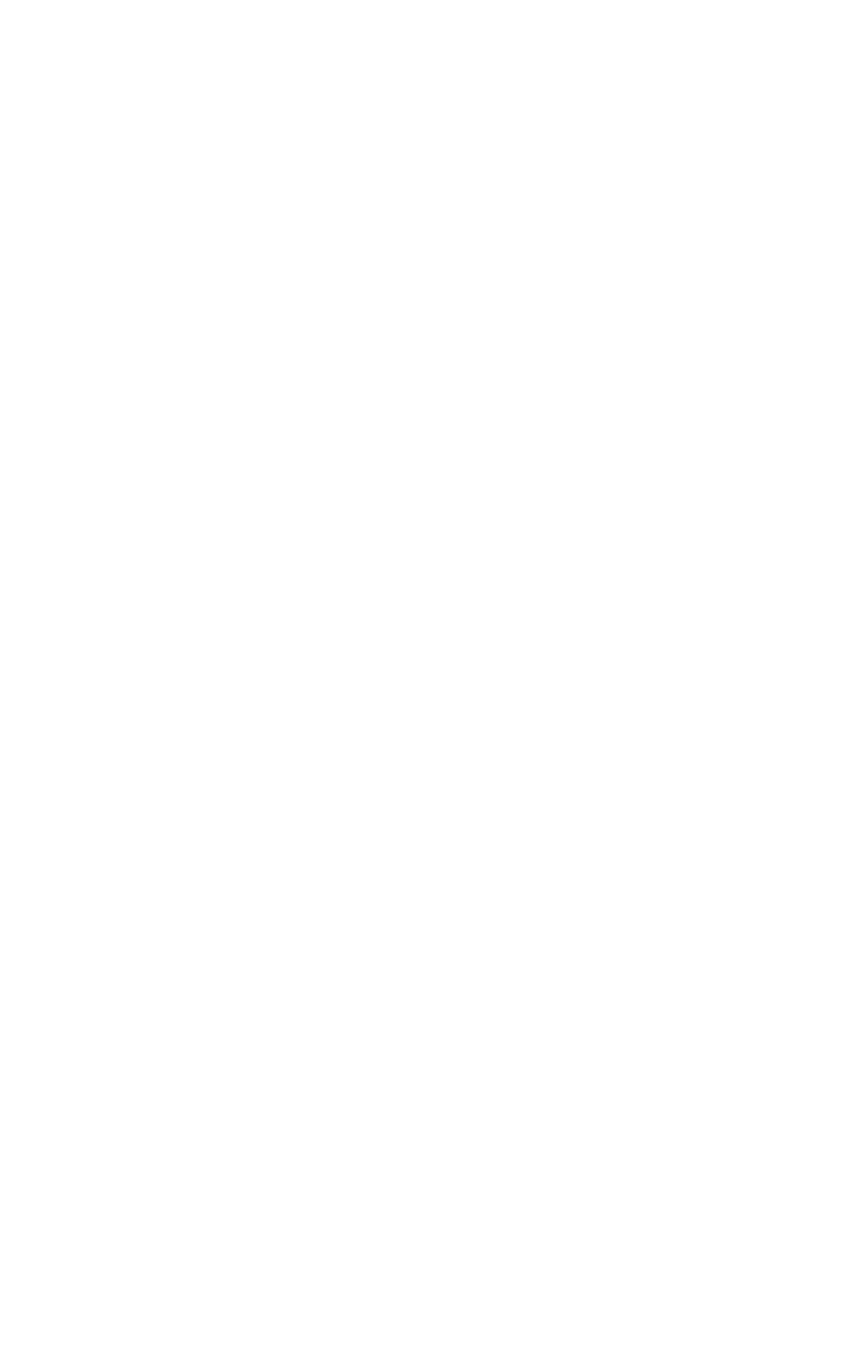
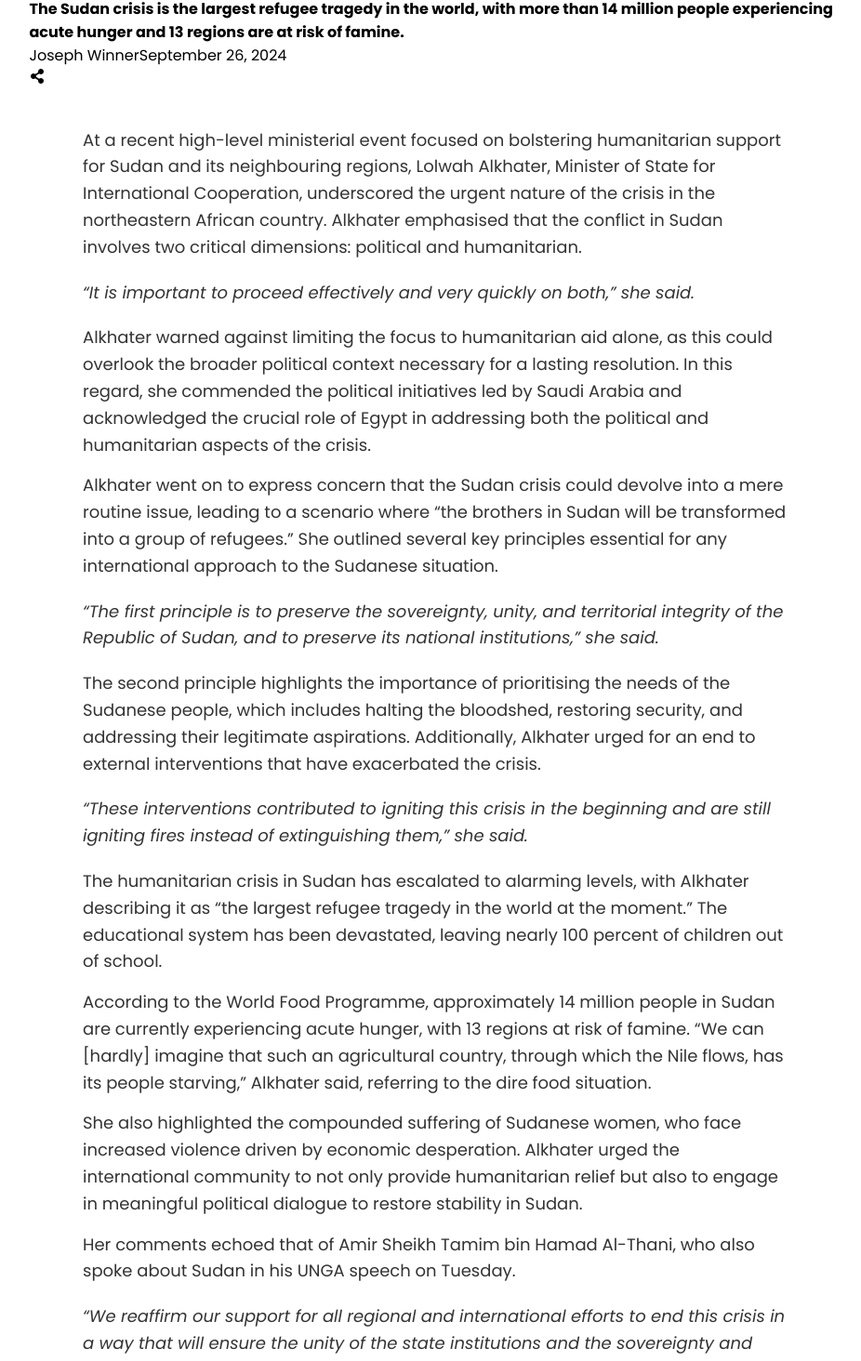
Before and after one commit to joseph-winner/Adm24, a React (Create React App) app: page /News in a window 1280 px wide. Before the commit this address had no page. Shown: the part 800-2264 px from the top of the page at 93% size, without its empty margins (171-1097 px from the left). Before the commit the page ends 800 px from the top, so only its background shows below. Built offline with nearby package versions, Linux system fonts and the light colour scheme.

Commit message:
Adding Reading News Route

```diff
--- a/src/App.js
+++ b/src/App.js
@@ -3,6 +3,7 @@ import { BrowserRouter, Route, Routes} from 'react-router-dom';
 import Addproduct from "./app/Screens/Products/Addproduct/Addproduct";
 import HomeScreen from "./app/constants/HomeScreen";
 import Singleproduct from "./app/Screens/Products/Singleproduct/Singleproduct";
+import SingleNews from "./app/Screens/NewsScreen/SingleNews";
 
 
 function App() {
@@ -12,6 +13,7 @@ function App() {
           <Route index element={<HomeScreen />} />
           <Route path="/Addproduct" element={<Addproduct />} />
           <Route path="/Product" element={<Singleproduct />} />
+          <Route path="/News" element={<SingleNews />} />
     </Routes>
     </BrowserRouter>
   );
--- /dev/null
+++ b/src/app/Screens/NewsScreen/SingleNews.css
@@ -0,0 +1,6 @@
+.single-sect-container main{
+    margin: 15px;
+    margin-top: 80px;
+    display: flex;
+    justify-content: center;
+}
--- /dev/null
+++ b/src/app/Screens/NewsScreen/SingleNews.jsx
@@ -0,0 +1,37 @@
+import React, { useEffect, useState } from 'react';
+import SingleHeader from '../../components/SingleHeader/SingleHeader';
+import Layout from '../../constants/Layout';
+import Footer from '../../components/Footer/Footer';
+import SingleNewsComponent from '../../components/NewsComponent/SingleNewsComponent';
+import "./SingleNews.css"
+
+export default function SingleNews() {
+  const [isMobile, setIsMobile] = useState(window.innerWidth <= 767);
+
+  useEffect(() => {
+    const handleResize = () => {
+      setIsMobile(window.innerWidth <= 767);
+    };
+
+    window.addEventListener('resize', handleResize);
+    return () => {
+      window.removeEventListener('resize', handleResize);
+    };
+  }, []);
+
+  return (
+    <div className='single-sect-container'>
+      {isMobile ? (
+        <>
+          <SingleHeader title='Qatar urges global action on Sudan crisis' />
+          <SingleNewsComponent />
+          <Footer />
+        </>
+      ) : (
+        <Layout>
+            <SingleNewsComponent />
+        </Layout>
+      )}
+    </div>
+  );
+}
--- a/src/app/components/NewsComponent/NewsComponent.css
+++ b/src/app/components/NewsComponent/NewsComponent.css
@@ -39,3 +39,57 @@
         font-size: 0.9em;
     }
 }
+
+/* -------------------------------------------------------------------------- */
+.single-news-main{
+    width: 70%;
+}
+
+.single-news-main img{
+    width: 100%;
+    border-radius: 40px;
+}
+.news-article-desc {
+    line-height: 1.6;
+    font-size: 18px;
+    color: #333;
+    padding: 20px;
+    border-radius: 5px;
+    width: 800px;
+    margin: 20px auto;
+}
+
+.news-article-desc p {
+    margin-bottom: 15px;
+}
+
+.news-article-desc blockquote {
+    margin: 20px 0;
+    font-style: italic;
+}
+
+
+@media(max-width:767px){
+    .single-news-main{
+        width: 100%;
+        margin: 15px;
+        margin-top: 90px;
+    }
+
+    .news-img{
+        width: 90%;
+        display: flex;
+        justify-content: center;
+        align-items: center;
+    }
+
+    .news-img img{
+        width: 100%;
+        border-radius: 30px;
+    }
+
+    .news-article-desc {
+        width: 100%;
+        padding: 0px;
+    }
+}
--- a/src/app/components/NewsComponent/NewsComponent.jsx
+++ b/src/app/components/NewsComponent/NewsComponent.jsx
@@ -1,10 +1,15 @@
 import React from 'react';
 import "./NewsComponent.css"
+import { useNavigate } from 'react-router-dom';
 
 export default function NewsComponent({ title, description, date, imageUrl }) {
+  const Navigate = useNavigate()
+  const HandleNews = () =>{
+    Navigate("/News")
+  }
   return (
     <div className="news-card">
-      <img src={imageUrl || "https://via.placeholder.com/600x400"} alt="News" className="news-image" />
+      <img src={imageUrl || "https://via.placeholder.com/600x400"} alt="News" className="news-image" onClick={HandleNews} />
       <div className="news-content">
         <h2 className="news-title">{title || "Breaking News Title"}</h2>
         {/* <p className="news-description">
--- /dev/null
+++ b/src/app/components/NewsComponent/SingleNewsComponent.jsx
@@ -0,0 +1,116 @@
+import React from "react";
+import newsImage from "../../../utils/img/News/HE-Lolwah-Rashid-Al-Khater.jpg";
+import { FaShareAlt } from "react-icons/fa";
+
+export default function SingleNewsComponent() {
+  return (
+    <div className="single-news-main">
+      <div className="single-news-section">
+        <div className="single-news-container">
+          <div className="news-header">
+            <h1>Qatar urges global action on Sudan crisis</h1>
+          </div>
+          <div className="news-img">
+            <img src={newsImage} alt="HE-Lolwah-Rashid-Al-Khater" />
+          </div>
+          <div className="single-news--desc">
+            <div className="news-header-content">
+              <h4>
+                The Sudan crisis is the largest refugee tragedy in the world,
+                with more than 14 million people experiencing acute hunger and
+                13 regions are at risk of famine.
+              </h4>
+              <div className="news-header-metatags">
+                <span className="news-postedby">Joseph Winner</span>
+                <span className="news-post-date">September 26, 2024</span>
+                <div className="news-share-btn">
+                  <FaShareAlt />
+                </div>
+              </div>
+              <div className="news-article-desc">
+                <p>
+                  At a recent high-level ministerial event focused on bolstering
+                  humanitarian support for Sudan and its neighbouring regions,
+                  Lolwah Alkhater, Minister of State for International
+                  Cooperation, underscored the urgent nature of the crisis in
+                  the northeastern African country. Alkhater emphasised that the
+                  conflict in Sudan involves two critical dimensions: political
+                  and humanitarian.
+                </p>
+                <blockquote>
+                  “It is important to proceed effectively and very quickly on
+                  both,” she said.
+                </blockquote>
+                <p>
+                  Alkhater warned against limiting the focus to humanitarian aid
+                  alone, as this could overlook the broader political context
+                  necessary for a lasting resolution. In this regard, she
+                  commended the political initiatives led by Saudi Arabia and
+                  acknowledged the crucial role of Egypt in addressing both the
+                  political and humanitarian aspects of the crisis.
+                </p>
+                <p>
+                  Alkhater went on to express concern that the Sudan crisis
+                  could devolve into a mere routine issue, leading to a scenario
+                  where “the brothers in Sudan will be transformed into a group
+                  of refugees.” She outlined several key principles essential
+                  for any international approach to the Sudanese situation.
+                </p>
+                <blockquote>
+                  “The first principle is to preserve the sovereignty, unity,
+                  and territorial integrity of the Republic of Sudan, and to
+                  preserve its national institutions,” she said.
+                </blockquote>
+                <p>
+                  The second principle highlights the importance of prioritising
+                  the needs of the Sudanese people, which includes halting the
+                  bloodshed, restoring security, and addressing their legitimate
+                  aspirations. Additionally, Alkhater urged for an end to
+                  external interventions that have exacerbated the crisis.
+                </p>
+                <blockquote>
+                  “These interventions contributed to igniting this crisis in
+                  the beginning and are still igniting fires instead of
+                  extinguishing them,” she said.
+                </blockquote>
+                <p>
+                  The humanitarian crisis in Sudan has escalated to alarming
+                  levels, with Alkhater describing it as “the largest refugee
+                  tragedy in the world at the moment.” The educational system
+                  has been devastated, leaving nearly 100 percent of children
+                  out of school.
+                </p>
+                <p>
+                  According to the World Food Programme, approximately 14
+                  million people in Sudan are currently experiencing acute
+                  hunger, with 13 regions at risk of famine. “We can [hardly]
+                  imagine that such an agricultural country, through which the
+                  Nile flows, has its people starving,” Alkhater said, referring
+                  to the dire food situation.
+                </p>
+                <p>
+                  She also highlighted the compounded suffering of Sudanese
+                  women, who face increased violence driven by economic
+                  desperation. Alkhater urged the international community to not
+                  only provide humanitarian relief but also to engage in
+                  meaningful political dialogue to restore stability in Sudan.
+                </p>
+                <p>
+                  Her comments echoed that of Amir Sheikh Tamim bin Hamad
+                  Al-Thani, who also spoke about Sudan in his UNGA speech on
+                  Tuesday.
+                </p>
+                <blockquote>
+                  “We reaffirm our support for all regional and international
+                  efforts to end this crisis in a way that will ensure the unity
+                  of the state institutions and the sovereignty and stability of
+                  Sudan,” the amir said.
+                </blockquote>
+              </div>
+            </div>
+          </div>
+        </div>
+      </div>
+    </div>
+  );
+}
--- a/src/app/components/SingleHeader/SingleHeader.css
+++ b/src/app/components/SingleHeader/SingleHeader.css
@@ -29,3 +29,13 @@
     text-align: center;
     flex-grow: 1;
 }
+
+
+.single-header-title h2 {
+    display: -webkit-box;
+    -webkit-box-orient: vertical;
+    -webkit-line-clamp: 1;
+    overflow: hidden;
+    text-overflow: ellipsis;
+    margin: 0;
+}
--- a/src/app/components/SingleHeader/SingleHeader.jsx
+++ b/src/app/components/SingleHeader/SingleHeader.jsx
@@ -3,7 +3,7 @@ import "./SingleHeader.css";
 import { FaChevronLeft } from "react-icons/fa";
 import { useNavigate } from 'react-router-dom';
 
-export default function SingleHeader({title}) {
+export default function SingleHeader({ title }) {
     const navigate = useNavigate();
 
     const HandlePrev = () => {
```
